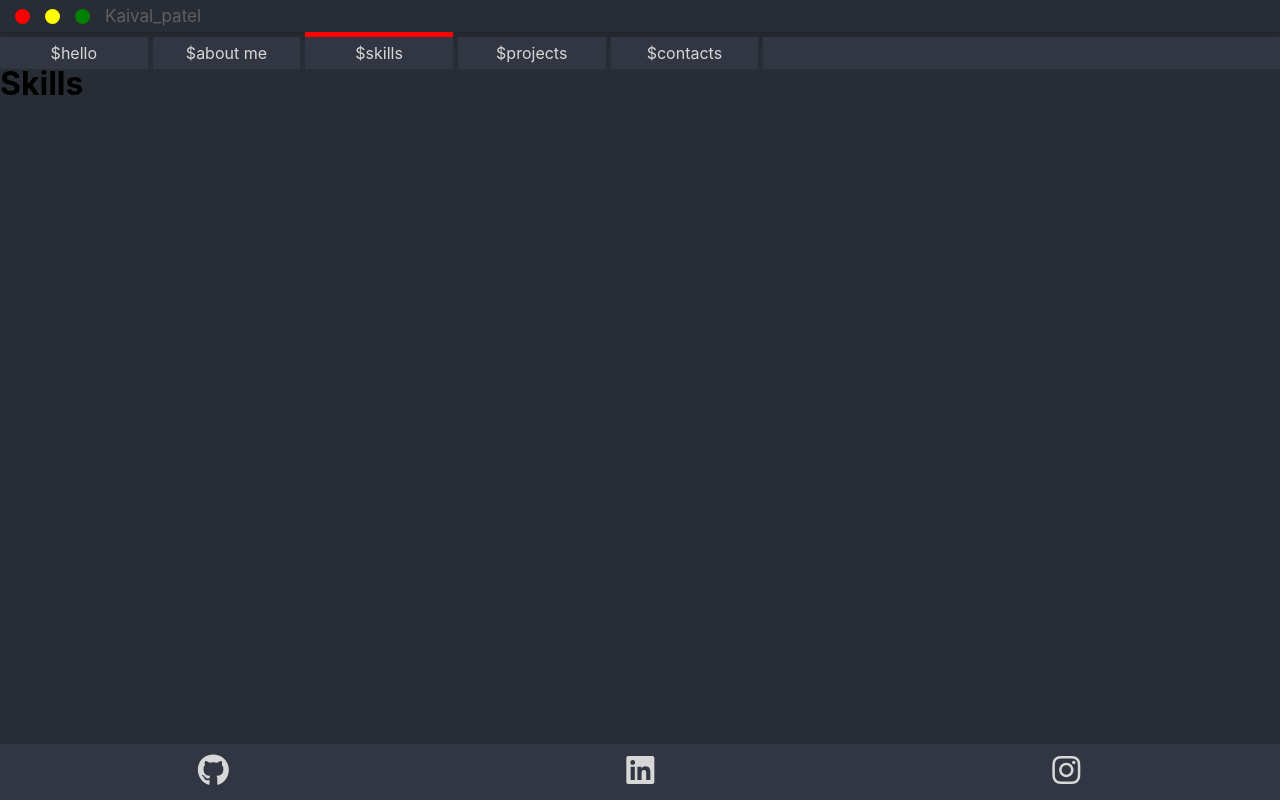
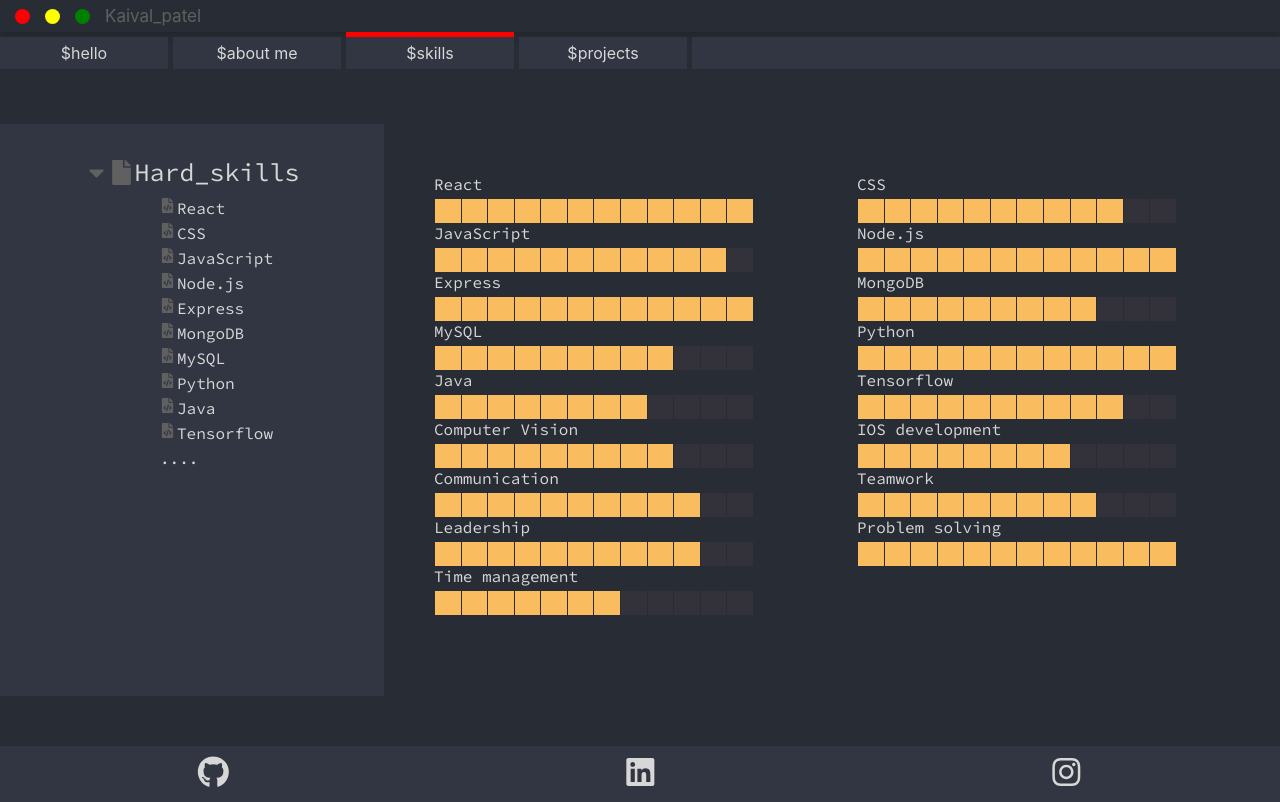
Before and after one commit to Kaival1212/react_portfolio, a React (Create React App) app: page /skills in a window 1280 px wide. Built offline with nearby package versions, Linux system fonts and the light colour scheme.

Commit message:
Skills page done

```diff
--- a/src/App.js
+++ b/src/App.js
@@ -4,7 +4,6 @@ import Hello from "./comps/Hello/Hello";
 import About from "./comps/About/About";
 import Skills from "./comps/Skills/Skills";
 import Projects from "./comps/Projects/Projects";
-import Contact from "./comps/Contact/Contact";
 import Footer from "./comps/Footer/Fotter";
 import {useEffect} from "react";
 
@@ -24,7 +23,6 @@ function App() {
                         <Route path="/about" element={<About/>}></Route>
                         <Route path="/skills" element={<Skills/>}></Route>
                         <Route path="/projects" element={<Projects/>}></Route>
-                        <Route path="/contacts" element={<Contact/>}></Route>
                     </Routes>
                 </Router>
             </div>
--- a/src/comps/Contact/Contact.css
+++ /dev/null
@@ -1,5 +0,0 @@
-.Hello{
-    color: red;  height: 100%;
-    width: 100%;
-    background-color: #1f2226;
-}
--- a/src/comps/Contact/Contact.js
+++ /dev/null
@@ -1,11 +0,0 @@
-
-import Header from "../Header/header";
-
-export default function Contact() {
-    return (
-        <div className="Hello">
-            <Header pageno={5}/>
-            <h1>Contact</h1>
-        </div>
-    );
-}
--- a/src/comps/Header/Header.css
+++ b/src/comps/Header/Header.css
@@ -28,8 +28,8 @@
     list-style-type: none;
     flex-direction: row;
     justify-content: space-between;
-    /*width: 65em;*/
     gap: 5px;
+    height: 5vh;
 }
 
 .line1 {
@@ -78,8 +78,8 @@
     width: 280em;
     align-items: center;
     justify-content: center;
-    color: #d7d7d7;
-    /*height: vh;*/
+    height: 4vh;
+
 }
 
 .mainHeader > div {
--- a/src/comps/Header/header.js
+++ b/src/comps/Header/header.js
@@ -6,7 +6,7 @@ export default function Header(props) {
     const handleLinkClick = (lineNumber) => {
         setActiveLine(lineNumber);
     };
-    return(
+    return (
         <div className="Header">
             <header className="mainHeader">
                 <div className="mainHeader_closeBtn"></div>
@@ -40,12 +40,12 @@ export default function Header(props) {
                             $projects
                         </a>
                     </li>
-                    <li>
-                        <div className={`line5 ${activeLine === 5 ? 'active' : ''}`}></div>
-                        <a href="/contacts" className="mainNav_ul_contacts" onClick={() => handleLinkClick(5)}>
-                            $contacts
-                        </a>
-                    </li>
+                    {/*<li>*/}
+                    {/*    <div className={`line5 ${activeLine === 5 ? 'active' : ''}`}></div>*/}
+                    {/*    <a href="/contacts" className="mainNav_ul_contacts" onClick={() => handleLinkClick(5)}>*/}
+                    {/*        $contacts*/}
+                    {/*    </a>*/}
+                    {/*</li>*/}
                     <div></div>
                 </ul>
             </nav>
--- a/src/comps/Skills/Skills.css
+++ b/src/comps/Skills/Skills.css
@@ -1,5 +1,119 @@
-.Hello{
-    color: red;  height: 100%;
-    width: 100%;
-    background-color: #1f2226;
+@import url('https://fonts.googleapis.com/css2?family=Source+Code+Pro:ital,wght@0,200..900;1,200..900&display=swap');
+@import url('https://fonts.googleapis.com/css2?family=Inconsolata:wght@200..900&family=Source+Code+Pro:ital,wght@0,200..900;1,200..900&display=swap');
+
+.Skills_main {
+    font-family: "Source Code Pro", monospace;
+    margin-top: 10px;
+    min-height: 84vh;
+    display: flex;
+    color: #606060;
 }
+
+.Skills_main_left {
+    width: 30vw;
+    display: flex;
+    flex-direction: column;
+    padding-top: 4vh;
+    text-align: center;
+    align-items: center;
+    background-color: #313642;
+    margin-top: 50px;
+    margin-bottom: 50px;
+}
+
+.Skills_main_right {
+    width: 70vw;
+    margin-top: 50px;
+    margin-bottom: 50px;
+    color: #d7d7d7;
+}
+
+.Skills_main_left_title {
+    display: flex;
+    width: auto;
+    font-size: 25px;
+    justify-content: center;
+    align-items: center;
+    cursor: pointer;
+    color: #d7d7d7;
+}
+
+.Skills_main_left_title svg {
+    color: #606060;
+    width: 25px;
+    height: 25px;
+}
+
+.Skills_main_left_content {
+    margin-top: 10px;
+    width: 10rem;
+    margin-left: 6em;
+    display: flex;
+    flex-direction: column;
+    gap: 5px;
+    cursor: pointer;
+}
+
+.Skills_main_left_content > div {
+    display: flex;
+    justify-content: start;
+    gap: 2px;
+    color: #d7d7d7;
+}
+
+.Skills_main_right_list_title {
+    display: flex;
+    flex-direction: column;
+    gap: 5px;
+}
+
+.Skills_main_left_content > div svg {
+    color: #606060;
+    width: 15px;
+    height: 15px;
+}
+
+.Skills_main_right_list {
+    display: grid;
+    grid-template-columns: 1fr 1fr;
+    grid-template-rows: auto;
+    margin-top: 50px;
+    margin-left: 50px;
+    width: auto;
+}
+
+
+.Skills_main_right_progress {
+    height: 1.5em;
+    width: 20em;
+    display: flex;
+    justify-content: space-evenly;
+}
+
+.Skills_main_right_progress > div {
+    height: 100%;
+    background-color: #333139;
+    width: 1.6em;
+}
+
+.active_skills {
+    background-color: #f9bd60 !important;
+}
+
+@media screen and (max-width: 768px) {
+    .Skills_main {
+        flex-direction: column;
+    }
+
+    .Skills_main_left {
+        width: 100vw;
+        margin-top: 0;
+        margin-bottom: 0;
+    }
+
+    .Skills_main_right_list {
+        margin-left: 0;
+        display: flex;
+        flex-direction: column;
+    }
+}
--- a/src/comps/Skills/Skills.js
+++ b/src/comps/Skills/Skills.js
@@ -1,12 +1,126 @@
 // import Header from "../Header/header";
-
 import Header from "../Header/header";
+import "./Skills.css";
+import {FaCaretDown, FaFile, FaFileCode} from "react-icons/fa";
 
 export default function Skills() {
+
+    const ProgessBar = ({Number}) => {
+
+        return (
+            <div className="Skills_main_right_progress">
+                {/* eslint-disable-next-line array-callback-return */}
+                {Array(12).fill(1).map((_, i) => {
+                    return (<div className={`Skills_main_right_progress ${Number >= i ? "active_skills" : " "}`}>
+
+                    </div>)
+                })}
+            </div>
+        )
+
+    }
+
     return (
-        <div className="Hello">
+        <div className="Skills">
             <Header pageno={3}/>
-            <h1>Skills</h1>
+            <div className="Skills_main">
+                <div className="Skills_main_left">
+
+                    <div className="Skills_main_left_title">
+                        <FaCaretDown/>
+                        <FaFile/>
+                        Hard_skills
+                    </div>
+
+                    <div className="Skills_main_left_content">
+                        <div><FaFileCode></FaFileCode> React</div>
+                        <div><FaFileCode></FaFileCode> CSS</div>
+                        <div><FaFileCode></FaFileCode> JavaScript</div>
+                        <div><FaFileCode></FaFileCode> Node.js</div>
+                        <div><FaFileCode></FaFileCode> Express</div>
+                        <div><FaFileCode></FaFileCode> MongoDB</div>
+                        <div><FaFileCode></FaFileCode> MySQL</div>
+                        <div><FaFileCode></FaFileCode> Python</div>
+                        <div><FaFileCode></FaFileCode> Java</div>
+                        <div><FaFileCode></FaFileCode> Tensorflow</div>
+                        <div> ....</div>
+
+                    </div>
+                </div>
+                <div className="Skills_main_right">
+                    <div className="Skills_main_right_list">
+                        <div className="Skills_main_right_list_title">
+                            React
+                            <ProgessBar Number={11}/>
+                        </div>
+                        <div className="Skills_main_right_list_title">
+                            CSS
+                            <ProgessBar Number={9}/>
+                        </div>
+                        <div className="Skills_main_right_list_title">
+                            JavaScript
+                            <ProgessBar Number={10}/>
+                        </div>
+                        <div className="Skills_main_right_list_title">
+                            Node.js
+                            <ProgessBar Number={11}/>
+                        </div>
+                        <div className="Skills_main_right_list_title">
+                            Express
+                            <ProgessBar Number={11}/>
+                        </div>
+                        <div className="Skills_main_right_list_title">
+                            MongoDB
+                            <ProgessBar Number={8}/>
+                        </div>
+                        <div className="Skills_main_right_list_title">
+                            MySQL
+                            <ProgessBar Number={8}/>
+                        </div>
+                        <div className="Skills_main_right_list_title">
+                            Python
+                            <ProgessBar Number={11}/>
+                        </div>
+                        <div className="Skills_main_right_list_title">
+                            Java
+                            <ProgessBar Number={7}/>
+                        </div>
+                        <div className="Skills_main_right_list_title">
+                            Tensorflow
+                            <ProgessBar Number={9}/>
+                        </div>
+                        <div className="Skills_main_right_list_title">
+                            Computer Vision
+                            <ProgessBar Number={8}/>
+                        </div>
+                        <div className="Skills_main_right_list_title">
+                            IOS development
+                            <ProgessBar Number={7}/>
+                        </div>
+                        <div className="Skills_main_right_list_title">
+                            Communication
+                            <ProgessBar Number={9}/>
+                        </div>
+                        <div className="Skills_main_right_list_title">
+                            Teamwork
+                            <ProgessBar Number={8}/>
+                        </div>
+                        <div className="Skills_main_right_list_title">
+                            Leadership
+                            <ProgessBar Number={9}/>
+                        </div>
+                        <div className="Skills_main_right_list_title">
+                            Problem solving
+                            <ProgessBar Number={11}/>
+                        </div>
+                        <div className="Skills_main_right_list_title">
+                            Time management
+                            <ProgessBar Number={6}/>
+                        </div>
+
+                    </div>
+                </div>
+            </div>
         </div>
     );
 }
```
Also changed, not shown: src/comps/About/About.css (+15 -9 lines).
